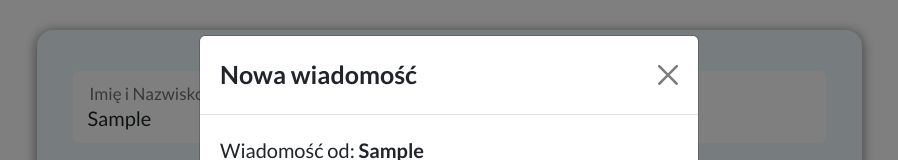
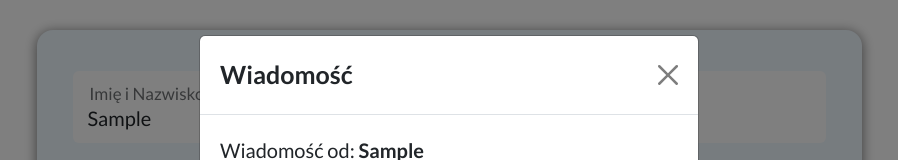
Before and after one commit to ekiljanska/task, a plain HTML site: page index.html in a window 1280 px wide. Both pictures are taken after typing "Sample", "Sample" into the empty fields and a click on the button "Prześlij". Shown: the top 160 px of the page, without its empty margins (191-1089 px from the left). Drawn offline with nearby package versions, Linux system fonts and the light colour scheme.

Commit message:
add new info in 'index.html' and branch 'new'

```diff
--- a/index.html
+++ b/index.html
@@ -63,7 +63,7 @@
           <div class="modal-dialog modal-dialog-scrollable">
             <div class="modal-content">
               <div class="modal-header">
-                <h5 class="modal-title" id="modal-label">Nowa wiadomość</h5>
+                <h5 class="modal-title" id="modal-label">Wiadomość</h5>
                 <button
                   type="button"
                   class="btn-close dissmiss-modal"
```
